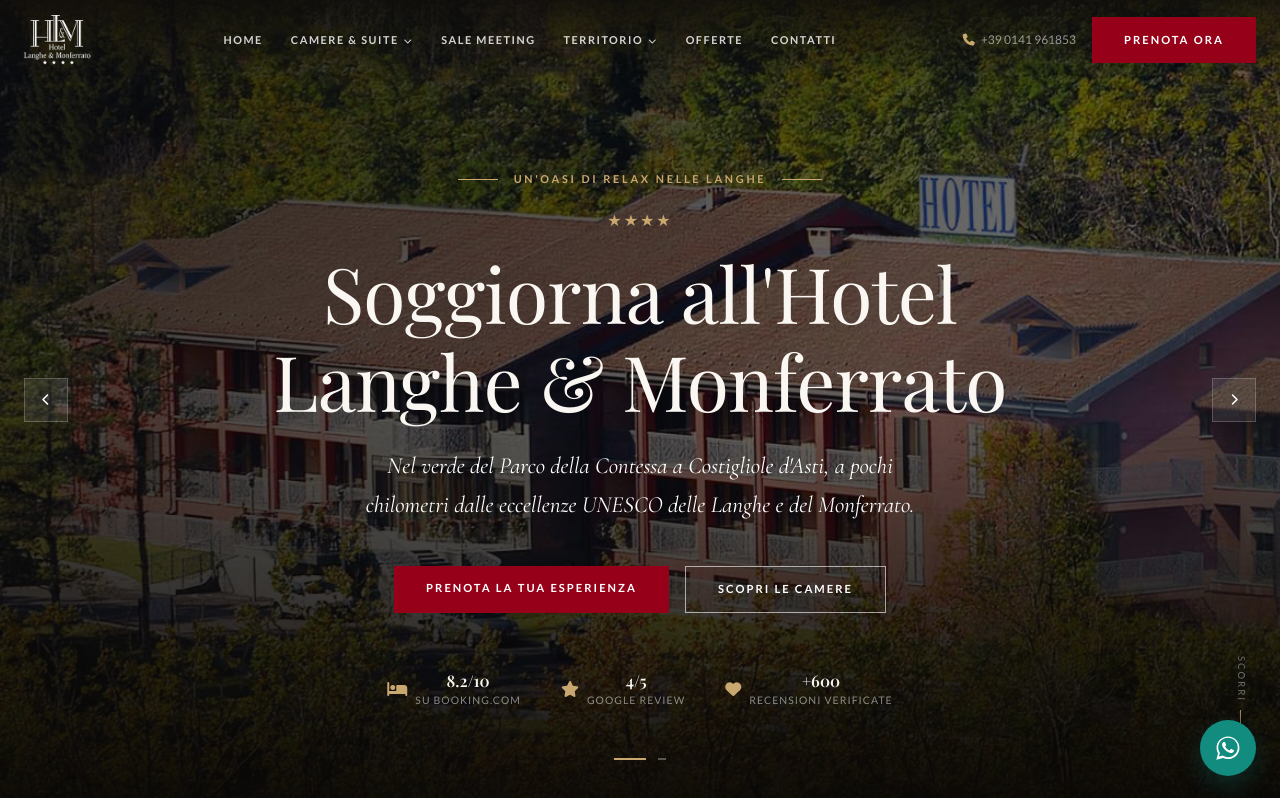
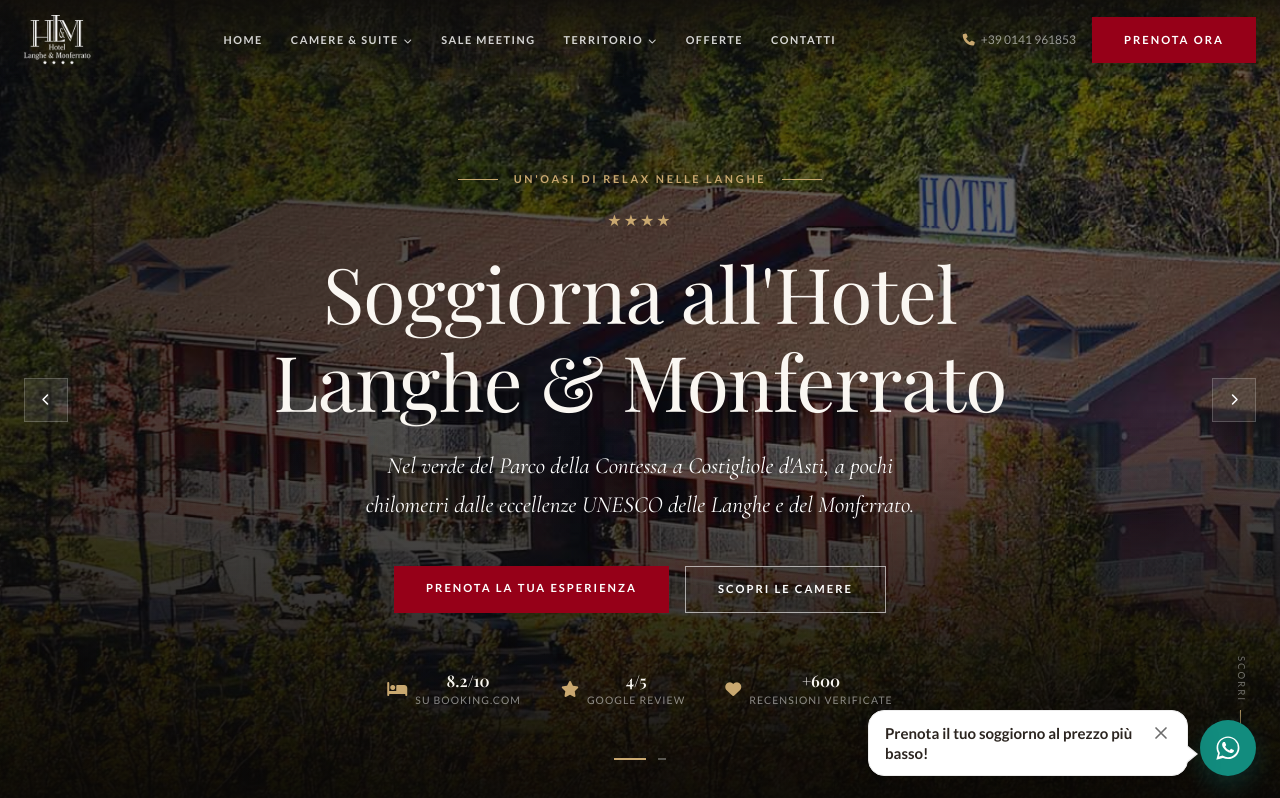
Before and after one commit to tave1013/hotel-langhe-monferrato, a Next.js app: page / in a window 1280 px wide. Shown: the top 798 px of the page. Built offline with nearby package versions, Linux system fonts and the light colour scheme; a web font is replaced by a local one.

Commit message:
feat: widget promo WhatsApp + form prenota apre WhatsApp precompilato

```diff
--- a/components/BookingForm.js
+++ b/components/BookingForm.js
@@ -1,15 +1,12 @@
 'use client';
 import { useState, useEffect, useRef } from 'react';
-import { useRouter } from 'next/navigation';
 import { motion, AnimatePresence } from 'framer-motion';
 import { DayPicker } from 'react-day-picker';
 import { format } from 'date-fns';
 import { it } from 'date-fns/locale';
-import emailjs from '@emailjs/browser';
 import 'react-day-picker/dist/style.css';
 
 export default function BookingForm({ onSubmit }) {
-  const router = useRouter();
   const calendarRef = useRef(null);
   const submittingRef = useRef(false);
   const lastSubmitTime = useRef(0);
@@ -54,6 +51,28 @@ export default function BookingForm({ onSubmit }) {
 
   const sanitizeInput = (input) => {
     return input.trim().replace(/[<>"']/g, '');
+  };
+
+  const buildWhatsAppMessage = ({ checkInFormatted, checkOutFormatted, nights }) => {
+    const safeName = sanitizeInput(formData.name);
+    const safeEmail = sanitizeInput(formData.email);
+    const safePhone = sanitizeInput(formData.phone);
+    const safeMessage = sanitizeInput(formData.message);
+
+    return [
+      'Buongiorno Hotel Langhe & Monferrato, vorrei richiedere disponibilit\u00e0.',
+      '',
+      '\u{1F4CB} *Dati richiesta*',
+      `\u{1F464} *Nome:* ${safeName}`,
+      `\u{1F4E7} *Email:* ${safeEmail}`,
+      `\u{1F4F1} *Cellulare:* ${safePhone}`,
+      `\u{1F9D1} *Adulti:* ${formData.adults}`,
+      `\u{1F9D2} *Bambini:* ${formData.children}`,
+      `\u{1F4C5} *Check-in:* ${checkInFormatted}`,
+      `\u{1F4C5} *Check-out:* ${checkOutFormatted}`,
+      `\u{1F319} *Notti:* ${nights}`,
+      `\u{1F4DD} *Note:* ${safeMessage || 'Nessuna nota aggiuntiva'}`,
+    ].join('\n');
   };
 
   const calculateNights = () => {
@@ -112,68 +131,21 @@ export default function BookingForm({ onSubmit }) {
       const checkInFormatted  = format(formData.dateRange.from, 'dd/MM/yyyy', { locale: it });
       const checkOutFormatted = format(formData.dateRange.to,   'dd/MM/yyyy', { locale: it });
 
-      // ─── CREDENZIALI EMAILJS ───────────────────────────────
-      const EMAILJS_SERVICE_ID        = 'service_qayjn6q';
-      const EMAILJS_TEMPLATE_CLIENT   = 'template_e44h7i2';   // email all'ospite
-      const EMAILJS_TEMPLATE_INTERNAL = 'template_e6od39t';   // email all'hotel
-      const EMAILJS_PUBLIC_KEY        = 'rlwTvobnIMqgQVwQG';
-      // ──────────────────────────────────────────────────────
+      const whatsappMessage = buildWhatsAppMessage({ checkInFormatted, checkOutFormatted, nights });
+      const whatsappUrl = `https://wa.me/393518011730?text=${encodeURIComponent(whatsappMessage)}`;
 
-      // I nomi qui corrispondono ESATTAMENTE ai {{placeholder}} nei template HTML
-      const baseParams = {
-        name:       sanitizeInput(formData.name),
-        email:      sanitizeInput(formData.email),
-        phone:      sanitizeInput(formData.phone),
-        checkIn:    checkInFormatted,
-        checkOut:   checkOutFormatted,
-        nights:     nights,
-        adults:     formData.adults,
-        children:   formData.children,
-        message:    formData.message.trim() || 'Nessun messaggio aggiuntivo',
-        receivedAt: new Date().toLocaleString('it-IT', {
-          day: '2-digit', month: '2-digit', year: 'numeric',
-          hour: '2-digit', minute: '2-digit'
-        }),
-      };
-
-      // Email all'ospite
-      const emailParamsClient = {
-        ...baseParams,
-        to_email: formData.email.trim(),  // Email dell'ospite
-      };
-
-      // Email all'hotel
-      const emailParamsInternal = {
-        ...baseParams,
-      };
-
-      await Promise.all([
-        emailjs.send(EMAILJS_SERVICE_ID, EMAILJS_TEMPLATE_CLIENT,   emailParamsClient,   { publicKey: EMAILJS_PUBLIC_KEY }),
-        emailjs.send(EMAILJS_SERVICE_ID, EMAILJS_TEMPLATE_INTERNAL, emailParamsInternal, { publicKey: EMAILJS_PUBLIC_KEY }),
-      ]);
+      window.open(whatsappUrl, '_blank', 'noopener,noreferrer');
 
       if (onSubmit) await onSubmit(formData);
 
-      const params = new URLSearchParams({
-        name:     formData.name.trim(),
-        email:    formData.email.trim(),
-        phone:    formData.phone.trim(),
-        adults:   formData.adults.toString(),
-        children: formData.children.toString(),
-        checkIn:  checkInFormatted,
-        checkOut: checkOutFormatted,
-        nights:   nights.toString(),
-        message:  formData.message.trim()
-      });
-
       setFormData({ name: '', email: '', phone: '', adults: 1, children: 0, dateRange: undefined, message: '', website: '' });
-      router.push(`/grazie?${params.toString()}`);
+      setErrors([]);
 
     } catch (error) {
-      console.error('Errore invio email:', error);
+      console.error('Errore apertura WhatsApp:', error);
       setErrors([
-        "Si è verificato un errore durante l'invio. Riprova.",
-        `Dettaglio: ${error?.text || error?.message || 'Errore sconosciuto'}`
+        "Si è verificato un errore durante l'apertura di WhatsApp. Riprova.",
+        `Dettaglio: ${error?.message || 'Errore sconosciuto'}`
       ]);
     } finally {
       setIsLoading(false);
@@ -308,7 +280,7 @@ export default function BookingForm({ onSubmit }) {
 
           {/* SUBMIT */}
           <button type="submit" disabled={isLoading} className={`w-full py-4 rounded-none text-white font-semibold transition-all ${isLoading ? 'bg-gray-400 cursor-not-allowed' : 'bg-[#C9A870] hover:bg-[#A8854A]'}`} style={{ fontFamily: 'Lato, sans-serif' }}>
-            {isLoading ? 'Invio in corso...' : 'Invia Richiesta'}
+            {isLoading ? 'Apertura WhatsApp...' : 'Invia Richiesta su WhatsApp'}
           </button>
 
         </form>
--- a/components/Hero.js
+++ b/components/Hero.js
@@ -11,12 +11,14 @@ const slides = [
     label: 'Un\'Oasi di Relax nelle Langhe',
     title: 'Soggiorna all\'Hotel\nLanghe & Monferrato',
     sub: 'Nel verde del Parco della Contessa a Costigliole d\'Asti, a pochi chilometri dalle eccellenze UNESCO delle Langhe e del Monferrato.',
+    showStars: true,
   },
   {
     img: '/foto/piscina_oasi_blu_costigliole_asti.webp',
     label: 'Piscina Immersa nella Natura',
     title: 'La Piscina Immersa\nnella Natura',
     sub: 'Lasciati avvolgere dal silenzio e dalla natura del Parco della Contessa. La nostra piscina aperta nel periodo estivo è il posto perfetto per rilassarti e rigenerarti.',
+    showStars: false,
   },
 ];
 
@@ -87,9 +89,11 @@ export default function Hero() {
           </ScrollAnimation>
 
           {/* Stars */}
-          <ScrollAnimation type="slide-up" duration="slow" delay={100}>
-            <div className="stars mb-4">★★★★</div>
-          </ScrollAnimation>
+          {slide.showStars && (
+            <ScrollAnimation type="slide-up" duration="slow" delay={100}>
+              <div className="stars mb-4">★★★★</div>
+            </ScrollAnimation>
+          )}
 
           {/* H1 */}
           <ScrollAnimation type="slide-up" duration="slow" delay={200}>
--- a/components/WhatsAppWidget.js
+++ b/components/WhatsAppWidget.js
@@ -1,6 +1,6 @@
 'use client';
 
-import { useMemo, useState } from 'react';
+import { useEffect, useMemo, useState } from 'react';
 import Link from 'next/link';
 
 function WhatsAppIcon({ className = 'w-7 h-7' }) {
@@ -29,6 +29,15 @@ function CloseIcon() {
 export default function WhatsAppWidget() {
   const [isOpen, setIsOpen] = useState(false);
   const [privacyAccepted, setPrivacyAccepted] = useState(false);
+  const [showPromoBubble, setShowPromoBubble] = useState(false);
+
+  useEffect(() => {
+    const timer = window.setTimeout(() => {
+      setShowPromoBubble(true);
+    }, 1200);
+
+    return () => window.clearTimeout(timer);
+  }, []);
 
   const whatsappUrl = useMemo(() => {
     const message = 'Buongiorno, vorrei ricevere maggiori informazioni sull\'Hotel Langhe & Monferrato.';
@@ -38,6 +47,10 @@ export default function WhatsAppWidget() {
   const handleChatOpen = () => {
     if (!privacyAccepted) return;
     window.open(whatsappUrl, '_blank', 'noopener,noreferrer');
+  };
+
+  const dismissPromoBubble = () => {
+    setShowPromoBubble(false);
   };
 
   return (
@@ -109,6 +122,45 @@ export default function WhatsAppWidget() {
         </div>
       </div>
 
+      <div className="flex items-end gap-3">
+        {showPromoBubble && !isOpen && (
+          <div
+            className="relative rounded-2xl border border-[#ECECEC] bg-white px-4 py-3 shadow-[0_14px_36px_rgba(0,0,0,0.16)]"
+            style={{ width: 'min(320px, calc(100vw - 5.5rem))' }}
+          >
+            <div className="flex items-start gap-2">
+              <button
+                type="button"
+                onClick={() => setIsOpen(true)}
+                className="flex-1 text-left"
+                aria-label="Apri chat WhatsApp"
+              >
+                <p className="text-sm font-semibold leading-5 text-[#2C2520] sm:text-[15px]">
+                  Prenota il tuo soggiorno al prezzo più basso!
+                </p>
+              </button>
+
+              <button
+                type="button"
+                onClick={dismissPromoBubble}
+                className="-mr-1 -mt-1 rounded-full p-1 text-[#6C6C6C] transition hover:bg-[#F5F5F5] hover:text-[#2C2520]"
+                aria-label="Chiudi messaggio promozionale"
+              >
+                <CloseIcon />
+              </button>
+            </div>
+
+            <span
+              aria-hidden="true"
+              className="absolute -right-[11px] bottom-3 h-0 w-0 border-y-[9px] border-y-transparent border-l-[11px] border-l-[#ECECEC]"
+            />
+            <span
+              aria-hidden="true"
+              className="absolute -right-[9px] bottom-[13px] h-0 w-0 border-y-[8px] border-y-transparent border-l-[10px] border-l-white"
+            />
+          </div>
+        )}
+
       <button
         type="button"
         onClick={() => setIsOpen((prev) => !prev)}
@@ -117,6 +169,7 @@ export default function WhatsAppWidget() {
       >
         <WhatsAppIcon className="h-6 w-6 text-white sm:h-7 sm:w-7" />
       </button>
+      </div>
     </div>
   );
 }
```
